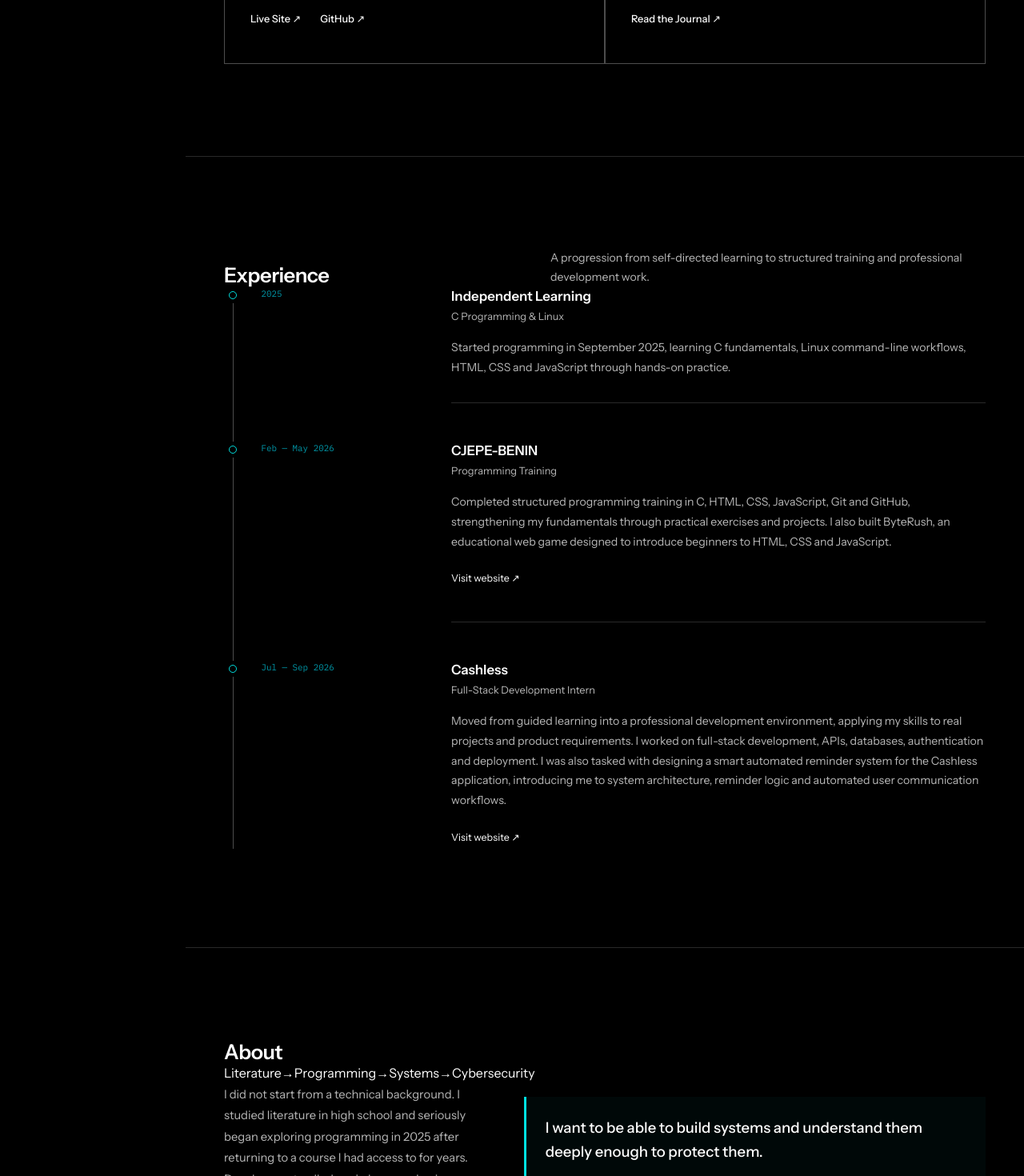
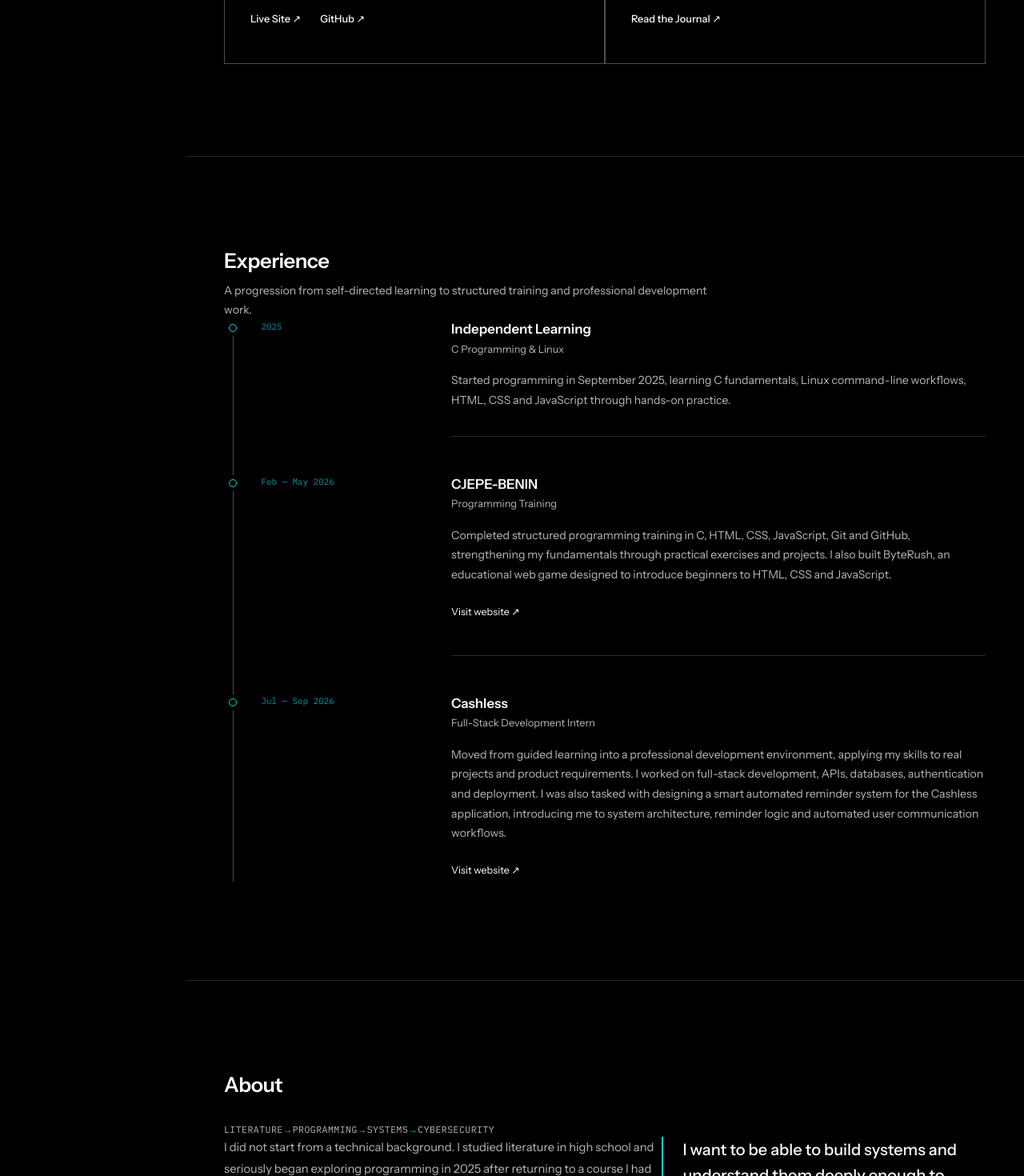
Before and after one commit to emma-dasilva-dev/emma-dasilva-portfolio, a Next.js app: page /en in a window 1280 px wide. Shown: the part 1330-2800 px from the top of the page at 80% size. Built offline with nearby package versions, Linux system fonts and the light colour scheme.

Commit message:
design: refine section spacing about layout and logo grid

```diff
--- a/src/components/sections/PortfolioSections.module.css
+++ b/src/components/sections/PortfolioSections.module.css
@@ -1,7 +1,7 @@
 .section { padding-block:clamp(5rem,9vw,8rem); border-top:1px solid var(--color-border); }
-.sectionHeader { display:flex; align-items:end; justify-content:space-between; gap:var(--space-8); margin-bottom:var(--space-10); }
+.sectionHeader { display:block; margin-bottom:clamp(var(--space-10),5vw,var(--space-14,3.5rem)); }
 .sectionHeader h2,.aboutHeader h2,.contactGrid h2 { margin:0; font-size:clamp(1.35rem,2vw,1.75rem); font-weight:600; line-height:1.15; letter-spacing:-.02em; }
-.sectionHeader p,.contactGrid p { max-width:34rem; margin:0; color:var(--color-text-muted); font-size:.88rem; line-height:1.7; }
+.sectionHeader p,.contactGrid p { max-width:40rem; margin:var(--space-3) 0 0; color:var(--color-text-muted); font-size:.88rem; line-height:1.7; }
 
 .timeline { position:relative; margin-left:.4rem; }
 .timeline::before { content:""; position:absolute; top:.5rem; bottom:.5rem; left:.28rem; width:1px; background:var(--color-border-strong); }
@@ -17,23 +17,22 @@
 .timelineBody a { display:inline-flex; min-height:44px; align-items:center; margin-top:var(--space-3); color:var(--color-text); font-size:.78rem; text-decoration:none; }
 .timelineBody a:hover,.timelineBody a:focus-visible { color:var(--color-accent); }
 
-.aboutHeader { margin-bottom:var(--space-10); }
-.aboutVisual { display:grid; grid-template-columns:minmax(13rem,.7fr) minmax(0,1.3fr); gap:clamp(var(--space-8),6vw,var(--space-16)); align-items:start; }
-.journeyMap { display:flex; flex-direction:column; gap:var(--space-3); padding:var(--space-6); border:1px solid var(--color-border-strong); background:rgb(255 255 255 / .015); }
-.journeyStep { display:flex; align-items:center; justify-content:space-between; gap:var(--space-4); min-height:2.6rem; color:var(--color-text); font-family:var(--font-mono); font-size:.74rem; text-transform:uppercase; letter-spacing:.04em; }
-.journeyArrow { color:var(--color-accent); }
+.aboutHeader { margin-bottom:var(--space-8); }
+.journeyLine { display:flex; flex-wrap:wrap; align-items:center; gap:var(--space-3) var(--space-5); margin-bottom:clamp(var(--space-10),5vw,var(--space-14,3.5rem)); color:var(--color-text-muted); font-family:var(--font-mono); font-size:.72rem; text-transform:uppercase; letter-spacing:.04em; }
+.journeyLine > span { display:inline-flex; align-items:center; gap:var(--space-5); }
+.journeyLine > span > span { color:var(--color-accent); }
+.aboutVisual { display:grid; grid-template-columns:minmax(0,1.15fr) minmax(16rem,.85fr); gap:clamp(var(--space-10),7vw,var(--space-20)); align-items:start; }
 .aboutCopy { max-width:42rem; }
 .aboutCopy p { margin:0; color:var(--color-text-muted); font-size:.92rem; line-height:1.8; }
 .aboutCopy p + p { margin-top:var(--space-5); }
-.aboutVisual blockquote { grid-column:2; max-width:42rem; margin:var(--space-4) 0 0; padding:var(--space-6); border-left:3px solid var(--color-accent); background:rgb(0 225 225 / .035); color:var(--color-text); font-size:clamp(1rem,1.5vw,1.16rem); font-weight:500; line-height:1.6; }
+.aboutVisual blockquote { margin:0; padding-left:var(--space-6); border-left:2px solid var(--color-accent); color:var(--color-text); font-size:clamp(1rem,1.7vw,1.25rem); font-weight:500; line-height:1.6; }
 
-.stackGroups { display:grid; gap:var(--space-10); }
-.stackGroup h3 { margin:0 0 var(--space-4); color:var(--color-text-muted); font-family:var(--font-mono); font-size:.68rem; font-weight:500; text-transform:uppercase; letter-spacing:.05em; }
-.logoGrid { display:grid; grid-template-columns:repeat(4,minmax(0,1fr)); gap:var(--space-3); }
-.logoTile { display:flex; min-height:6.5rem; flex-direction:column; justify-content:space-between; gap:var(--space-5); padding:var(--space-4); border:1px solid var(--color-border); background:var(--color-black); transition:border-color var(--motion-fast) var(--ease-standard),background-color var(--motion-fast) var(--ease-standard),color var(--motion-fast) var(--ease-standard); }
-.logoTile:hover { border-color:var(--color-accent); background:rgb(0 225 225 / .035); }
-.logoMark { display:inline-flex; align-items:center; justify-content:center; width:2.35rem; height:2.35rem; border:1px solid var(--color-border-strong); color:var(--color-accent); font-family:var(--font-mono); font-size:.72rem; font-weight:600; }
-.logoTile > span:last-child { color:var(--color-text); font-size:.78rem; line-height:1.3; }
+.stackGroups { display:grid; gap:clamp(var(--space-10),5vw,var(--space-14,3.5rem)); }
+.stackGroup h3 { margin:0 0 var(--space-5); color:var(--color-text-muted); font-family:var(--font-mono); font-size:.68rem; font-weight:500; text-transform:uppercase; letter-spacing:.05em; }
+.logoGrid { display:flex; flex-wrap:wrap; gap:var(--space-5) var(--space-8); }
+.logoItem { display:inline-flex; align-items:center; gap:var(--space-3); min-width:8rem; color:var(--color-text); }
+.logoImage { display:block; width:1.8rem; height:1.8rem; flex:0 0 auto; background-position:center; background-repeat:no-repeat; background-size:contain; }
+.logoItem > span:last-child { font-size:.82rem; line-height:1.3; }
 
 .contactSection { padding-block:clamp(5rem,9vw,8rem) var(--space-8); border-top:0; background:var(--color-accent); color:var(--color-black); }
 .contactSection ::selection { background:var(--color-black); color:var(--color-accent); }
@@ -47,23 +46,23 @@
 .contactLinks a > span:last-child { color:var(--color-black); }
 .contactLinks a:hover,.contactLinks a:focus-visible { padding-left:var(--space-2); color:var(--color-black); opacity:.65; }
 .contactLinks a:focus-visible { outline-color:var(--color-black); }
-.footer { display:grid; grid-template-columns:1fr auto auto; gap:var(--space-8); margin-top:clamp(var(--space-16),8vw,var(--space-24)); padding-top:var(--space-5); border-top:1px solid rgb(0 0 0 / .3); color:rgb(0 0 0 / .66); font-size:.75rem; }
+.footer { display:grid; grid-template-columns:1fr auto auto; gap:var(--space-8); margin-top:clamp(var(--space-16),8vw,var(--space-24)); padding-top:var(--space-8); border-top:1px solid rgb(0 0 0 / .3); color:rgb(0 0 0 / .66); font-size:.75rem; }
 .footer span:first-child { color:var(--color-black); font-weight:600; }
 
-@media (max-width:63.9375rem) { .logoGrid { grid-template-columns:repeat(3,minmax(0,1fr)); } }
+@media (max-width:63.9375rem) { .aboutVisual { grid-template-columns:1fr; gap:var(--space-8); } .aboutVisual blockquote { max-width:40rem; } }
 @media (max-width:47.9375rem) {
   .section { padding-block:var(--space-16); }
-  .sectionHeader { align-items:flex-start; flex-direction:column; gap:var(--space-3); }
   .timelineItem { grid-template-columns:1rem 1fr; gap:var(--space-4); }
   .period { grid-column:2; margin-bottom:calc(var(--space-2) * -1); }
   .timelineBody { grid-column:2; }
-  .aboutVisual { grid-template-columns:1fr; gap:var(--space-8); }
-  .aboutVisual blockquote { grid-column:1; }
-  .journeyMap { padding:var(--space-5); }
-  .logoGrid { grid-template-columns:repeat(2,minmax(0,1fr)); }
+  .journeyLine { gap:var(--space-2) var(--space-3); margin-bottom:var(--space-8); }
+  .journeyLine > span { gap:var(--space-3); }
+  .aboutVisual blockquote { padding-left:var(--space-4); }
+  .logoGrid { gap:var(--space-4) var(--space-6); }
+  .logoItem { min-width:7rem; }
   .contactSection { padding-block:var(--space-16) var(--space-6); }
   .contactGrid,.footer { grid-template-columns:1fr; }
   .contactGrid { gap:var(--space-6); }
   .footer { gap:var(--space-2); margin-top:var(--space-16); }
 }
-@media (prefers-reduced-motion:reduce) { .contactLinks a,.logoTile { transition:none; } }
+@media (prefers-reduced-motion:reduce) { .contactLinks a { transition:none; } }
```
